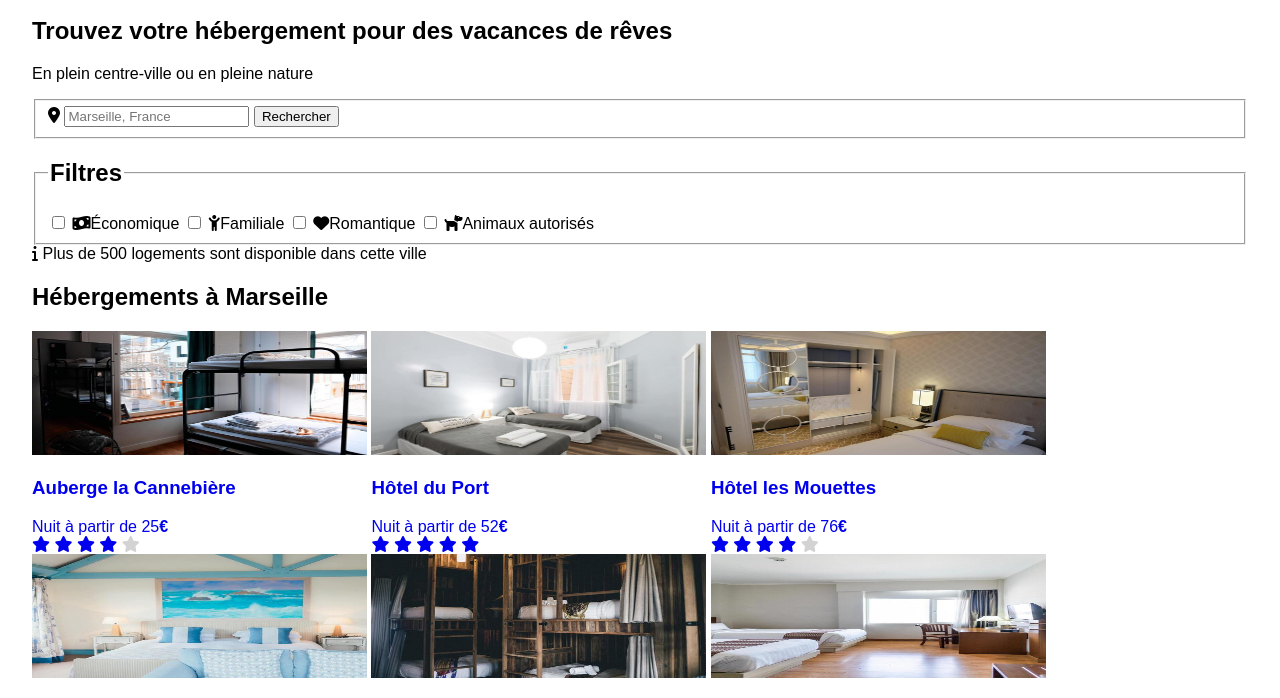
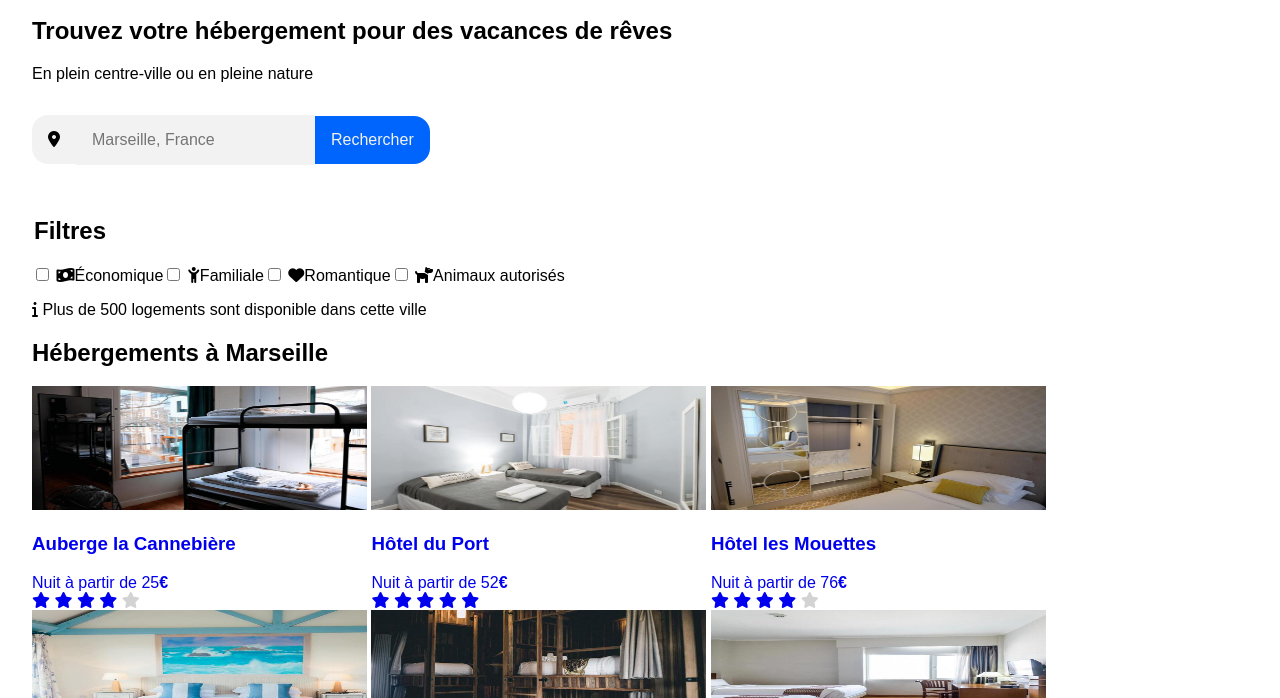
Before and after one commit to sylvaindethier/afec-booki-maquette, a plain HTML site: page index.html in a window 1280 px wide. Shown: the part 88-786 px from the top of the page. Drawn offline with Linux system fonts and the light colour scheme.

Commit message:
feature: add seacrh by city

```diff
--- a/css/layout.css
+++ b/css/layout.css
@@ -60,7 +60,50 @@ svg.logo-svg {
   padding: 2rem;
 }
 
-/****** MOBILE *****/
+/********* SEARCH **********/
+fieldset {
+  margin: 0;
+  padding: 0;
+  border: none;
+}
+
+.search_component {
+  /* display: flex; */
+  margin: var(--font-size) 0;
+}
+
+.search_component.city {
+  /* reduce horizontal size w/ inline, make the container flex */
+  display: inline-flex;
+  align-items: center;
+}
+
+.search__item {
+  font-size: var(--font-size);
+
+  /* no space around text */
+  line-height: var(--font-size);
+
+  /* give some space around items */
+  padding: var(--font-size);
+
+  /* reset browser default border */
+  border: 0 none;
+}
+
+/* remove icon on search button */
+.search__item.submit .icon {
+  display: none;
+}
+
+.search_component.filters,
+.search-filters {
+  display: flex;
+}
+
+/****************************/
+/********** MOBILE **********/
+/****************************/
 @media (width < 720px) {
   .container.header {
     /* reset horizontal padding */
@@ -78,7 +121,19 @@ svg.logo-svg {
   .header .nav a {
     width: 50%;
   }
+
+  /* restore icon & remove text on search button */
+  .search__item.submit .icon {
+    display: inline-block;
+  }
+  .search__item.submit .text {
+    display: none;
+  }
 }
+
+/******************************/
+/********** DISABLED **********/
+/******************************/
 
 /********** CARD **********/
 .card-container__ {
--- a/css/main.css
+++ b/css/main.css
@@ -45,6 +45,12 @@ svg.logo-svg {
   --card_width: 10rem;
   --card_margin-h: 0.5rem;
   --card--content_margin-h: 0.125rem;
+}
+
+.search {
+  --font-size: 1rem;
+  --color-lightgrey: hsl(0, 0%, 95%);
+  --color-blue: hsl(216, 100%, 49%);
 }
 
 .card {
--- a/css/style.css
+++ b/css/style.css
@@ -1,15 +1,19 @@
 :root {
   --color-primary: #0065fc;
-  --color-primary-light: #deebff;
+  --color-primary--light: #deebff;
   --color-secondary: #d9d9d9;
-  --color-secondary-light: #f2f2f2;
+  --color-secondary--light: #f2f2f2;
 }
 
+
 @import url("https://fonts.googleapis.com/css2?family=Raleway:wght@300;400;500;600;700;800;900&display=swap");
-body {
+* {
   font-family: "Raleway", sans-serif;
 }
-
+:not(.fa-classic, .fa-regular, .fa-solid, .far, .fas)::before,
+:not(.fa-classic, .fa-regular, .fa-solid, .far, .fas)::after {
+  font-family: "Raleway", sans-serif;
+}
 
 /* header nav link */
 .header a {
@@ -19,7 +23,7 @@ body {
   color: unset;
   font-weight: 500;
   transition-duration: 0.3s;
-  border: 0 solid var(--color-secondary-light);
+  border: 0 solid var(--color-secondary--light);
   border-top-width: 3px;
 }
 .header .nav a.active,
@@ -28,7 +32,42 @@ body {
   border-color: var(--color-primary);
 }
 
-/****** MOBILE *****/
+/***** search *****/
+/* Brand styles */
+.search {
+  --font-size: 1rem;
+  --color-lightgrey: hsl(0, 0%, 95%);
+  --color-blue: hsl(216, 100%, 49%);
+}
+.search__item {
+  /* border: 1px solid var(--color-lightgrey); */
+  background-color: var(--color-secondary--light);
+}
+.search__item.icon {
+  /* border radius on the left */
+  /* border: 1px solid var(--color-lightgrey); */
+  border-right: 0 none;
+  border-top-left-radius: var(--font-size);
+  border-bottom-left-radius: var(--font-size);
+}
+.search__item.input {
+  /* remove border */
+  border-left: 0 none;
+  border-right: 0 none;
+}
+.search__item.submit {
+  background-color: var(--color-primary);
+  color: var(--color-secondary--light);
+
+  /* border radius on the right */
+  border-left: 0 none;
+  border-top-right-radius: var(--font-size);
+  border-bottom-right-radius: var(--font-size);
+}
+
+/****************************/
+/********** MOBILE **********/
+/****************************/
 @media (width < 720px) {
   /* set border to bottom for navigation links */
   .header .nav a {
@@ -37,6 +76,9 @@ body {
   }
 }
 
+/******************************/
+/********** DISABLED **********/
+/******************************/
 .container__ {
   border-radius: 0.5rem;
   background-color: #f2f2f2;
@@ -57,12 +99,3 @@ body {
   border-radius: var(--card-image_border-radius) var(--card-image_border-radius)
     0 0;
 }
-
-.material-symbols-rounded:not(.checked) {
-  color: #d3d3d3;
-  color: hsl(0, 0%, 80%);
-}
-.material-symbols-rounded.checked {
-  color: #0065fc;
-  color: hsl(216, 100%, 50%);
-}
--- a/index.html
+++ b/index.html
@@ -41,21 +41,28 @@
     <section class="search">
       <h1>Trouvez votre hébergement pour des vacances de rêves</h1>
       <p>En plein centre-ville ou en pleine nature</p>
-      <form class="search-component search-geo">
-        <fieldset class="city">
-          <legend style="display: none;">Ville</legend>
-          <label for="search">
-            <i class="search-geo--items search-geo--icon fa-solid fa-location-dot"></i>
+      <form>
+
+        <!-- Search Component: City -->
+        <fieldset class="search_component city">
+          <legend style="display: none;">
+            <h2 class="search__title">Ville</h2>
+          </legend>
+          <label for="search" class="search__item icon">
+            <i class="fa-solid fa-location-dot"></i>
           </label>
-          <input id="search" name="search" class="search-geo--items search-geo--city" type="search"
+          <input id="search" name="search" class="search__item input" type="search"
             placeholder="Marseille, France" required>
-          <input class="search-geo--items search-geo--submit" type="submit" value="Rechercher">
+          <button class="search__item submit" type="submit" value="Rechercher">
+            <i class="icon fa-solid fa-search"></i>
+            <span class="text">Rechercher</span>
+          </button>
         </fieldset>
 
         <!-- Component: Search Filters -->
-        <fieldset class="search-component search-filters filters">
+        <fieldset class="search_component filters search-filters">
           <legend>
-            <h2 class="search-fliters--text">Filtres</h2>
+            <h2 class="search__title search-fliters--text">Filtres</h2>
           </legend>
           <label>
             <input type="checkbox">
@@ -79,13 +86,11 @@
         </fieldset>
       </form>
 
-      <div class="info">
       <!-- Component: Search Info -->
-        <div class="search-component search-info">
+      <div class="search_component search-info">
         <!-- FontAwesome icon -->
         <i class="search-info--icon fa-solid fa-info"></i>
         <span class="search-info--detail">Plus de 500 logements sont disponible dans cette ville</span>
-        </div>
       </div>
     </section>
     <!--///// SEARCH \\\\\-->
```
Lines whose indentation alone changed are shown as unchanged.
